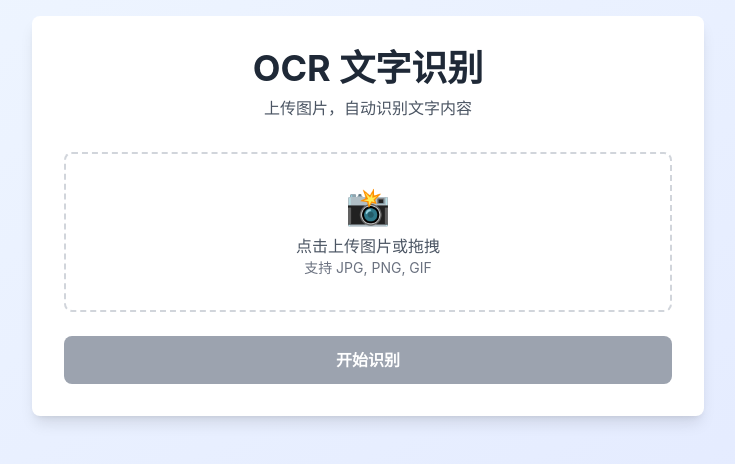
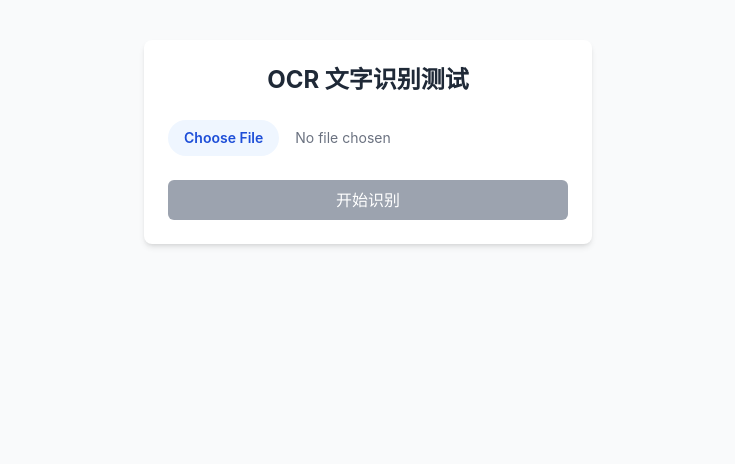
Before and after one commit to lingyunzheng/ocr-frontend, a Next.js app: page / in a window 1280 px wide. Shown: the top 464 px of the page, without its empty margins (272-1007 px from the left). Built offline with nearby package versions, Linux system fonts and the light colour scheme.

Commit message:
Update page.tsx

```diff
--- a/app/page.tsx
+++ b/app/page.tsx
@@ -1,135 +1,122 @@
+// app/page.tsx
 'use client';
 
-import { useState, ChangeEvent, FormEvent } from 'react';
-import Image from 'next/image';
+import { useState } from 'react';
 
-export default function Home() {
-  const [image, setImage] = useState<File | null>(null);
-  const [preview, setPreview] = useState<string>('');
+export default function OCRPage() {
+  const [file, setFile] = useState<File | null>(null);
+  const [result, setResult] = useState<{ text: string; lines: string[] } | null>(null);
   const [loading, setLoading] = useState(false);
-  const [result, setResult] = useState<string>('');
-  const [error, setError] = useState<string>('');
+  const [error, setError] = useState('');
 
-  const handleImageChange = (e: ChangeEvent<HTMLInputElement>) => {
-    const file = e.target.files?.[0];
-    if (file) {
-      setImage(file);
-      const reader = new FileReader();
-      reader.onloadend = () => {
-        setPreview(reader.result as string);
-      };
-      reader.readAsDataURL(file);
+  const handleFileChange = (e: React.ChangeEvent<HTMLInputElement>) => {
+    if (e.target.files && e.target.files[0]) {
+      setFile(e.target.files[0]);
       setError('');
-      setResult('');
+      setResult(null);
     }
   };
 
-  const handleSubmit = async (e: FormEvent) => {
-    e.preventDefault();
-    if (!image) {
-      setError('请选择图片');
+  const handleUpload = async () => {
+    if (!file) {
+      setError('请先选择一张图片');
       return;
     }
 
     setLoading(true);
     setError('');
-    setResult('');
 
     try {
       const formData = new FormData();
-      formData.append('file', image);
+      // ⚠️ 关键点：这里的 key 必须是 "file"，对应 Next.js API 和 FastAPI 的接收参数
+      formData.append('file', file);
 
-      const response = await fetch('/api/ocr', {
+      const res = await fetch('/api/ocr', {
         method: 'POST',
         body: formData,
       });
 
-      if (!response.ok) {
-        throw new Error('OCR 识别失败');
+      const data = await res.json();
+
+      if (!res.ok) {
+        throw new Error(data.error || data.details || '上传失败');
       }
 
-      const data = await response.json();
-      console.log('OCR 响应数据:', data);
-
-      // 尝试不同的字段名
-      const result =
-        data.text ||
-        data.result ||
-        data.content ||
-        data.output ||
-        JSON.stringify(data, null, 2);
-
-      setResult(result);
-    } catch (err) {
-      setError(err instanceof Error ? err.message : '发生错误');
+      setResult(data);
+    } catch (err: any) {
+      console.error(err);
+      setError(err.message || '识别过程发生错误');
     } finally {
       setLoading(false);
     }
   };
 
   return (
-    <main className="min-h-screen bg-gradient-to-br from-blue-50 to-indigo-100 p-4">
-      <div className="max-w-2xl mx-auto">
-        <div className="bg-white rounded-lg shadow-lg p-8">
-          <h1 className="text-4xl font-bold text-center mb-2 text-gray-800">
-            OCR 文字识别
-          </h1>
-          <p className="text-center text-gray-600 mb-8">
-            上传图片，自动识别文字内容
-          </p>
+    <div className="min-h-screen bg-gray-50 flex flex-col items-center py-10 px-4">
+      <div className="max-w-md w-full bg-white rounded-lg shadow-md p-6">
+        <h1 className="text-2xl font-bold mb-6 text-center text-gray-800">OCR 文字识别测试</h1>
 
-          <form onSubmit={handleSubmit} className="space-y-6">
-            <div className="border-2 border-dashed border-gray-300 rounded-lg p-8 text-center hover:border-indigo-400 transition">
-              <label htmlFor="image" className="cursor-pointer">
-                <div className="text-gray-600">
-                  <div className="text-4xl mb-2">📸</div>
-                  <p className="font-medium">点击上传图片或拖拽</p>
-                  <p className="text-sm text-gray-500">支持 JPG, PNG, GIF</p>
-                </div>
+        {/* 上传区域 */}
+        <div className="mb-6">
           <input
-                  id="image"
             type="file"
             accept="image/*"
-                  onChange={handleImageChange}
-                  className="hidden"
+            onChange={handleFileChange}
+            className="block w-full text-sm text-gray-500
+              file:mr-4 file:py-2 file:px-4
+              file:rounded-full file:border-0
+              file:text-sm file:font-semibold
+              file:bg-blue-50 file:text-blue-700
+              hover:file:bg-blue-100"
           />
-              </label>
         </div>
 
-            {preview && (
-              <div className="relative w-full h-64 bg-gray-100 rounded-lg overflow-hidden">
-                <Image
-                  src={preview}
-                  alt="Preview"
-                  fill
-                  className="object-contain"
-                />
+        {/* 预览区域 (可选) */}
+        {file && (
+          <div className="mb-4">
+            <p className="text-sm text-gray-500 mb-2">已选文件: {file.name}</p>
           </div>
         )}
 
+        {/* 按钮 */}
+        <button
+          onClick={handleUpload}
+          disabled={loading || !file}
+          className={`w-full py-2 px-4 rounded-md text-white font-medium transition-colors
+            ${loading || !file
+              ? 'bg-gray-400 cursor-not-allowed'
+              : 'bg-blue-600 hover:bg-blue-700'}`}
+        >
+          {loading ? '正在识别...' : '开始识别'}
+        </button>
+
+        {/* 错误提示 */}
         {error && (
-              <div className="bg-red-50 border border-red-200 text-red-700 px-4 py-3 rounded-lg">
+          <div className="mt-4 p-3 bg-red-50 text-red-700 rounded-md text-sm border border-red-200">
             ❌ {error}
           </div>
         )}
 
+        {/* 结果展示 */}
         {result && (
-              <div className="bg-green-50 border border-green-200 rounded-lg p-4">
-                <h3 className="font-bold text-green-800 mb-2">✅ 识别结果</h3>
-                <p className="text-gray-700 whitespace-pre-wrap">{result}</p>
+          <div className="mt-6 border-t pt-4">
+            <h3 className="font-semibold text-gray-700 mb-2">识别结果:</h3>
+            <div className="bg-gray-100 p-4 rounded-md text-sm text-gray-800 whitespace-pre-wrap font-mono">
+              {result.text || "未识别到文字"}
+            </div>
+            {result.lines.length > 0 && (
+              <details className="mt-2 text-xs text-gray-500">
+                <summary className="cursor-pointer hover:text-gray-700">查看行详情</summary>
+                <ul className="mt-1 list-disc list-inside">
+                  {result.lines.map((line, idx) => (
+                    <li key={idx}>{line}</li>
+                  ))}
+                </ul>
+              </details>
+            )}
           </div>
         )}
-
-            <button
-              type="submit"
-              disabled={!image || loading}
-              className="w-full bg-indigo-600 hover:bg-indigo-700 disabled:bg-gray-400 text-white font-bold py-3 rounded-lg transition"
-            >
-              {loading ? '识别中...' : '开始识别'}
-            </button>
-          </form>
       </div>
     </div>
-    </main>
   );
 }
```
Lines whose indentation alone changed are shown as unchanged.
